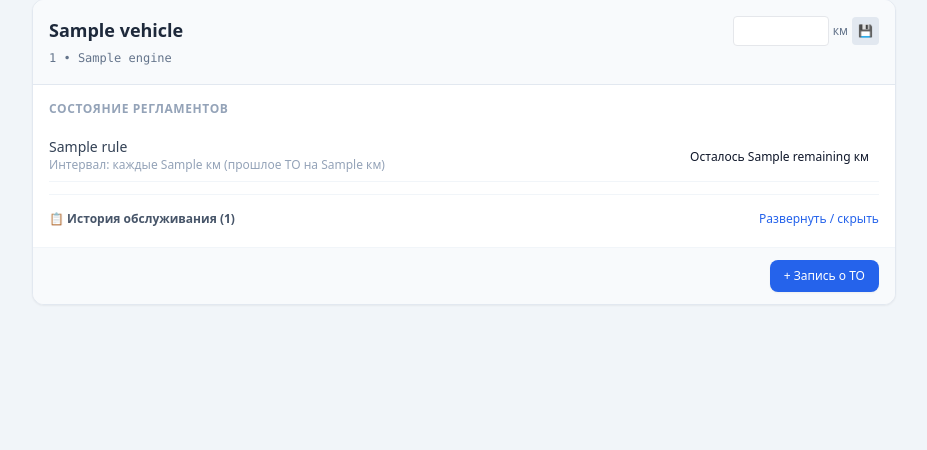
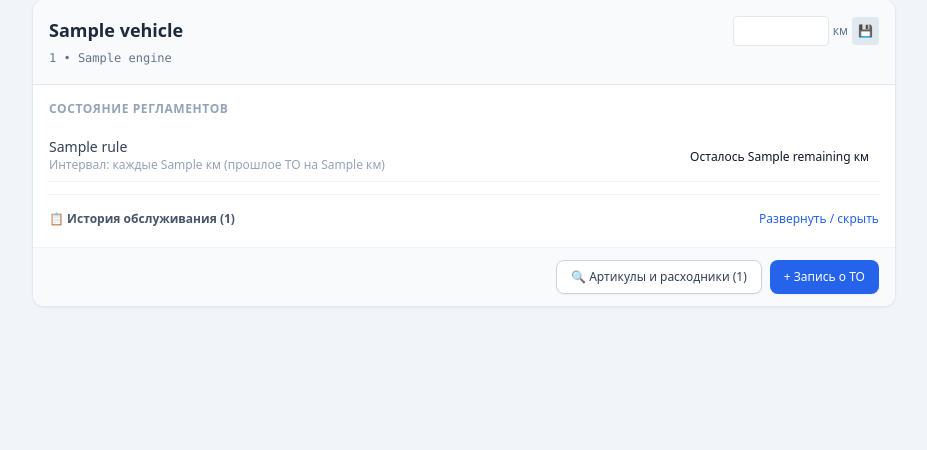
Before and after one commit to Noobysystem/car-service-app, a FastAPI app: template app/templates/index.html in a window 1280 px wide. Shown: the part 77-527 px from the top of the page, without its empty margins (176-1103 px from the left). Run offline with FastAPI, Linux system fonts and the light colour scheme; the template is opened without the code that fills it: most values are stand-ins (such as "Sample title", 1, 10 or a date in 2020); some libraries are stand-ins or nearby versions.

Commit message:
feat: добавлена модель PartReference и модальное окно расходников

```diff
--- a/app/templates/index.html
+++ b/app/templates/index.html
@@ -14,10 +14,13 @@
         </div>
     </header>
 
+    <div id="toast" class="fixed bottom-4 right-4 bg-slate-800 text-white px-4 py-2 rounded-lg shadow-lg text-xs font-medium transition-opacity duration-300 opacity-0 pointer-events-none z-50">
+        Артикул скопирован в буфер!
+    </div>
+
     <main class="max-w-4xl mx-auto p-4 space-y-6">
         {% for item in cars %}
         <div class="bg-white rounded-xl shadow-sm border border-slate-200 overflow-hidden">
-            <!-- Шапка автомобиля -->
             <div class="p-4 bg-slate-50 border-b border-slate-200 flex justify-between items-start">
                 <div>
                     <h2 class="text-lg font-bold text-slate-800">{{ item.vehicle.name }}</h2>
@@ -31,7 +34,6 @@
                 </form>
             </div>
 
-            <!-- Регламенты -->
             <div class="p-4 space-y-3">
                 <h3 class="text-xs font-semibold text-slate-400 uppercase tracking-wider">Состояние регламентов</h3>
                 {% for r in item.rules %}
@@ -50,7 +52,6 @@
                 </div>
                 {% endfor %}
 
-                <!-- Шаблоны опций для модалки -->
                 <template id="rules-{{ item.vehicle.id }}">
                     <option value="">-- Без сброса регламента (разовый ремонт/прочее) --</option>
                     {% for r in item.rules %}
@@ -58,7 +59,28 @@
                     {% endfor %}
                 </template>
 
-                <!-- Раскрывающийся блок: История обслуживания -->
+                <div id="parts-data-{{ item.vehicle.id }}" class="hidden">
+                    {% for p in item.parts %}
+                    <div class="p-3 bg-slate-50 rounded-lg border border-slate-200 flex items-center justify-between gap-2">
+                        <div class="space-y-0.5">
+                            <div class="flex items-center gap-2">
+                                <span class="font-bold text-slate-800 text-xs">{{ p.category }}</span>
+                                {% if p.brand %}<span class="text-xs bg-slate-200 text-slate-600 px-1.5 py-0.5 rounded">{{ p.brand }}</span>{% endif %}
+                            </div>
+                            <div class="flex items-center gap-1.5 pt-1">
+                                <button onclick="copyToClipboard('{{ p.part_number }}')" class="font-mono text-sm font-semibold text-blue-600 hover:text-blue-800 bg-blue-50 px-2 py-0.5 rounded border border-blue-200 flex items-center gap-1" title="Копировать">
+                                    📋 {{ p.part_number }}
+                                </button>
+                            </div>
+                            {% if p.description %}<p class="text-xs text-slate-500 pt-0.5">{{ p.description }}</p>{% endif %}
+                        </div>
+                        <form action="/parts/{{ p.id }}/delete" method="POST" onsubmit="return confirm('Удалить артикул?');">
+                            <button type="submit" class="text-slate-400 hover:text-red-600 p-1 text-sm">🗑️</button>
+                        </form>
+                    </div>
+                    {% endfor %}
+                </div>
+
                 <details class="mt-4 border-t border-slate-100 pt-3">
                     <summary class="cursor-pointer text-xs font-semibold text-slate-600 hover:text-slate-900 flex justify-between items-center select-none py-1">
                         <span>📋 История обслуживания ({{ item.services|length }})</span>
@@ -81,21 +103,24 @@
                                         {{ "{:,.0f}".format(s.cost).replace(',', ' ') }} ₽
                                     </span>
                                     {% endif %}
-                                    <form action="/services/{{ s.id }}/delete" method="POST" onsubmit="return confirm('Удалить эту запись из истории?');">
-                                        <button type="submit" class="text-slate-400 hover:text-red-600 p-1 text-sm" title="Удалить">🗑️</button>
+                                    <form action="/services/{{ s.id }}/delete" method="POST" onsubmit="return confirm('Удалить запись?');">
+                                        <button type="submit" class="text-slate-400 hover:text-red-600 p-1 text-sm">🗑️</button>
                                     </form>
                                 </div>
                             </div>
                             {% endfor %}
                         {% else %}
-                            <p class="text-xs text-slate-400 italic py-2">Записей о работах пока нет.</p>
+                            <p class="text-xs text-slate-400 italic py-2">Записей пока нет.</p>
                         {% endif %}
                     </div>
                 </details>
             </div>
 
-            <!-- Кнопки действий -->
             <div class="px-4 py-3 bg-slate-50 border-t border-slate-100 flex justify-end gap-2">
+                <button onclick="openPartsModal('{{ item.vehicle.id }}', '{{ item.vehicle.name }}')"
+                        class="text-xs font-medium text-slate-700 hover:text-slate-900 px-3.5 py-2 border border-slate-300 rounded-lg bg-white shadow-sm transition">
+                    🔍 Артикулы и расходники ({{ item.parts|length }})
+                </button>
                 <button onclick="openServiceModal('{{ item.vehicle.id }}', '{{ item.vehicle.name }}', '{{ item.vehicle.current_mileage }}')"
                         class="text-xs font-medium text-white bg-blue-600 hover:bg-blue-700 px-3.5 py-2 rounded-lg shadow-sm transition">
                     + Запись о ТО
@@ -105,55 +130,64 @@
         {% endfor %}
     </main>
 
-    <!-- Модальное окно добавления записи о ТО -->
+    <div id="partsModal" class="fixed inset-0 bg-slate-900/60 backdrop-blur-sm z-50 hidden flex items-center justify-center p-4">
+        <div class="bg-white rounded-xl shadow-xl max-w-lg w-full max-h-[90vh] flex flex-col overflow-hidden border border-slate-200">
+            <div class="p-4 bg-slate-50 border-b border-slate-200 flex justify-between items-center">
+                <h3 id="partsModalTitle" class="font-bold text-slate-800 text-base">Артикулы и расходники</h3>
+                <button onclick="closePartsModal()" class="text-slate-400 hover:text-slate-600 text-xl leading-none">&times;</button>
+            </div>
+            <div id="partsListContainer" class="p-4 space-y-2.5 overflow-y-auto flex-1"></div>
+            <form id="addPartForm" method="POST" class="p-4 border-t border-slate-200 bg-slate-50 space-y-2">
+                <div class="text-xs font-bold text-slate-600 uppercase tracking-wider">+ Добавить деталь / жидкость</div>
+                <div class="grid grid-cols-2 gap-2">
+                    <input type="text" name="category" required placeholder="Категория" class="text-xs border rounded p-1.5 bg-white border-slate-300">
+                    <input type="text" name="part_number" required placeholder="Артикул" class="text-xs border rounded p-1.5 bg-white border-slate-300 font-mono">
+                </div>
+                <div class="grid grid-cols-2 gap-2">
+                    <input type="text" name="brand" placeholder="Бренд" class="text-xs border rounded p-1.5 bg-white border-slate-300">
+                    <input type="text" name="description" placeholder="Примечание" class="text-xs border rounded p-1.5 bg-white border-slate-300">
+                </div>
+                <button type="submit" class="w-full text-xs font-semibold py-1.5 bg-slate-800 hover:bg-slate-900 text-white rounded transition">Сохранить артикул</button>
+            </form>
+        </div>
+    </div>
+
     <div id="serviceModal" class="fixed inset-0 bg-slate-900/60 backdrop-blur-sm z-50 hidden flex items-center justify-center p-4">
         <div class="bg-white rounded-xl shadow-xl max-w-lg w-full overflow-hidden border border-slate-200">
             <div class="p-4 bg-slate-50 border-b border-slate-200 flex justify-between items-center">
                 <h3 id="modalCarTitle" class="font-bold text-slate-800 text-base">Новая запись ТО</h3>
-                <button onclick="closeServiceModal()" class="text-slate-400 hover:text-slate-600 text-lg leading-none">&times;</button>
+                <button onclick="closeServiceModal()" class="text-slate-400 hover:text-slate-600 text-xl leading-none">&times;</button>
             </div>
-
             <form id="serviceForm" method="POST" class="p-4 space-y-3.5">
                 <div>
-                    <label class="block text-xs font-medium text-slate-600 mb-1">Связать с регламентом (для сброса интервала)</label>
-                    <select id="modalRuleSelect" name="rule_id" onchange="onRuleSelectChange()" class="w-full text-sm border rounded-lg p-2 bg-slate-50 border-slate-300">
-                    </select>
+                    <label class="block text-xs font-medium text-slate-600 mb-1">Связать с регламентом</label>
+                    <select id="modalRuleSelect" name="rule_id" onchange="onRuleSelectChange()" class="w-full text-sm border rounded-lg p-2 bg-slate-50 border-slate-300"></select>
                 </div>
-
                 <div>
-                    <label class="block text-xs font-medium text-slate-600 mb-1">Название работы / операции *</label>
-                    <input type="text" id="modalTitle" name="title" required placeholder="Например: Замена моторного масла и фильтра"
-                           class="w-full text-sm border rounded-lg p-2 border-slate-300 focus:outline-blue-500">
+                    <label class="block text-xs font-medium text-slate-600 mb-1">Название операции *</label>
+                    <input type="text" id="modalTitle" name="title" required class="w-full text-sm border rounded-lg p-2 border-slate-300">
                 </div>
-
                 <div class="grid grid-cols-2 gap-3">
                     <div>
-                        <label class="block text-xs font-medium text-slate-600 mb-1">Пробег при выполнении *</label>
-                        <input type="number" id="modalMileage" name="mileage" required
-                               class="w-full text-sm border rounded-lg p-2 border-slate-300">
+                        <label class="block text-xs font-medium text-slate-600 mb-1">Пробег *</label>
+                        <input type="number" id="modalMileage" name="mileage" required class="w-full text-sm border rounded-lg p-2 border-slate-300">
                     </div>
                     <div>
                         <label class="block text-xs font-medium text-slate-600 mb-1">Дата</label>
-                        <input type="date" name="service_date" value="{{ today }}"
-                               class="w-full text-sm border rounded-lg p-2 border-slate-300">
+                        <input type="date" name="service_date" value="{{ today }}" class="w-full text-sm border rounded-lg p-2 border-slate-300">
                     </div>
                 </div>
-
                 <div>
-                    <label class="block text-xs font-medium text-slate-600 mb-1">Стоимость (запчасти + работа), ₽</label>
-                    <input type="number" step="0.1" name="cost" value="0"
-                           class="w-full text-sm border rounded-lg p-2 border-slate-300">
+                    <label class="block text-xs font-medium text-slate-600 mb-1">Стоимость, ₽</label>
+                    <input type="number" step="0.1" name="cost" value="0" class="w-full text-sm border rounded-lg p-2 border-slate-300">
                 </div>
-
                 <div>
-                    <label class="block text-xs font-medium text-slate-600 mb-1">Заметки / артикулы запчастей / сервис</label>
-                    <textarea name="notes" rows="2" placeholder="Бренд масла, вязкость, каталожные номера..."
-                              class="w-full text-sm border rounded-lg p-2 border-slate-300"></textarea>
+                    <label class="block text-xs font-medium text-slate-600 mb-1">Заметки / сервис</label>
+                    <textarea name="notes" rows="2" class="w-full text-sm border rounded-lg p-2 border-slate-300"></textarea>
                 </div>
-
                 <div class="pt-2 flex justify-end gap-2 border-t border-slate-100">
                     <button type="button" onclick="closeServiceModal()" class="px-4 py-2 text-xs font-medium text-slate-600 hover:bg-slate-100 rounded-lg">Отмена</button>
-                    <button type="submit" class="px-4 py-2 text-xs font-medium text-white bg-blue-600 hover:bg-blue-700 rounded-lg shadow-sm">Сохранить запись</button>
+                    <button type="submit" class="px-4 py-2 text-xs font-medium text-white bg-blue-600 hover:bg-blue-700 rounded-lg shadow-sm">Сохранить</button>
                 </div>
             </form>
         </div>
@@ -164,26 +198,38 @@
             document.getElementById('serviceForm').action = `/vehicles/${carId}/add-service`;
             document.getElementById('modalCarTitle').textContent = `Запись ТО: ${carName}`;
             document.getElementById('modalMileage').value = currentMileage;
-
             const select = document.getElementById('modalRuleSelect');
             const template = document.getElementById(`rules-${carId}`);
             select.innerHTML = template.innerHTML;
             document.getElementById('modalTitle').value = '';
-
             document.getElementById('serviceModal').classList.remove('hidden');
         }
-
-        function closeServiceModal() {
-            document.getElementById('serviceModal').classList.add('hidden');
-        }
-
+        function closeServiceModal() { document.getElementById('serviceModal').classList.add('hidden'); }
         function onRuleSelectChange() {
             const select = document.getElementById('modalRuleSelect');
             const selectedOpt = select.options[select.selectedIndex];
             const ruleTitle = selectedOpt.getAttribute('data-title');
-            if (ruleTitle) {
-                document.getElementById('modalTitle').value = ruleTitle;
-            }
+            if (ruleTitle) document.getElementById('modalTitle').value = ruleTitle;
+        }
+        function openPartsModal(carId, carName) {
+            document.getElementById('partsModalTitle').textContent = `Расходники: ${carName}`;
+            document.getElementById('addPartForm').action = `/vehicles/${carId}/add-part`;
+            const partsData = document.getElementById(`parts-data-${carId}`).innerHTML;
+            const container = document.getElementById('partsListContainer');
+            container.innerHTML = partsData.trim() ? partsData : '<p class="text-xs text-slate-400 italic py-4 text-center">Список артикулов пока пуст.</p>';
+            document.getElementById('partsModal').classList.remove('hidden');
+        }
+        function closePartsModal() { document.getElementById('partsModal').classList.add('hidden'); }
+        function copyToClipboard(text) {
+            navigator.clipboard.writeText(text).then(() => {
+                const toast = document.getElementById('toast');
+                toast.classList.remove('opacity-0');
+                toast.classList.add('opacity-100');
+                setTimeout(() => {
+                    toast.classList.remove('opacity-100');
+                    toast.classList.add('opacity-0');
+                }, 2000);
+            });
         }
     </script>
 </body>
```
Also changed, not shown: app/models.py (+12 -0 lines).
